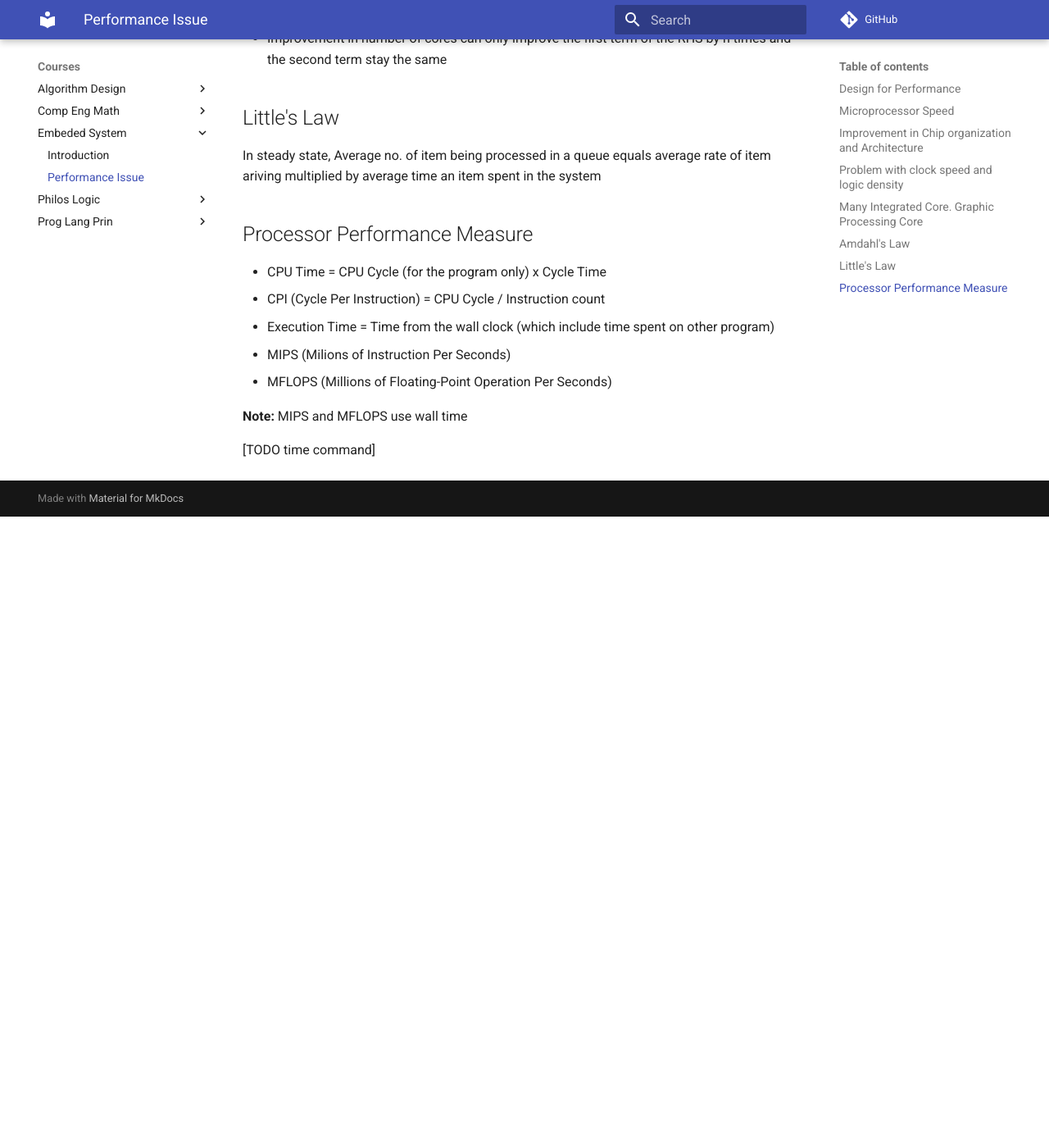
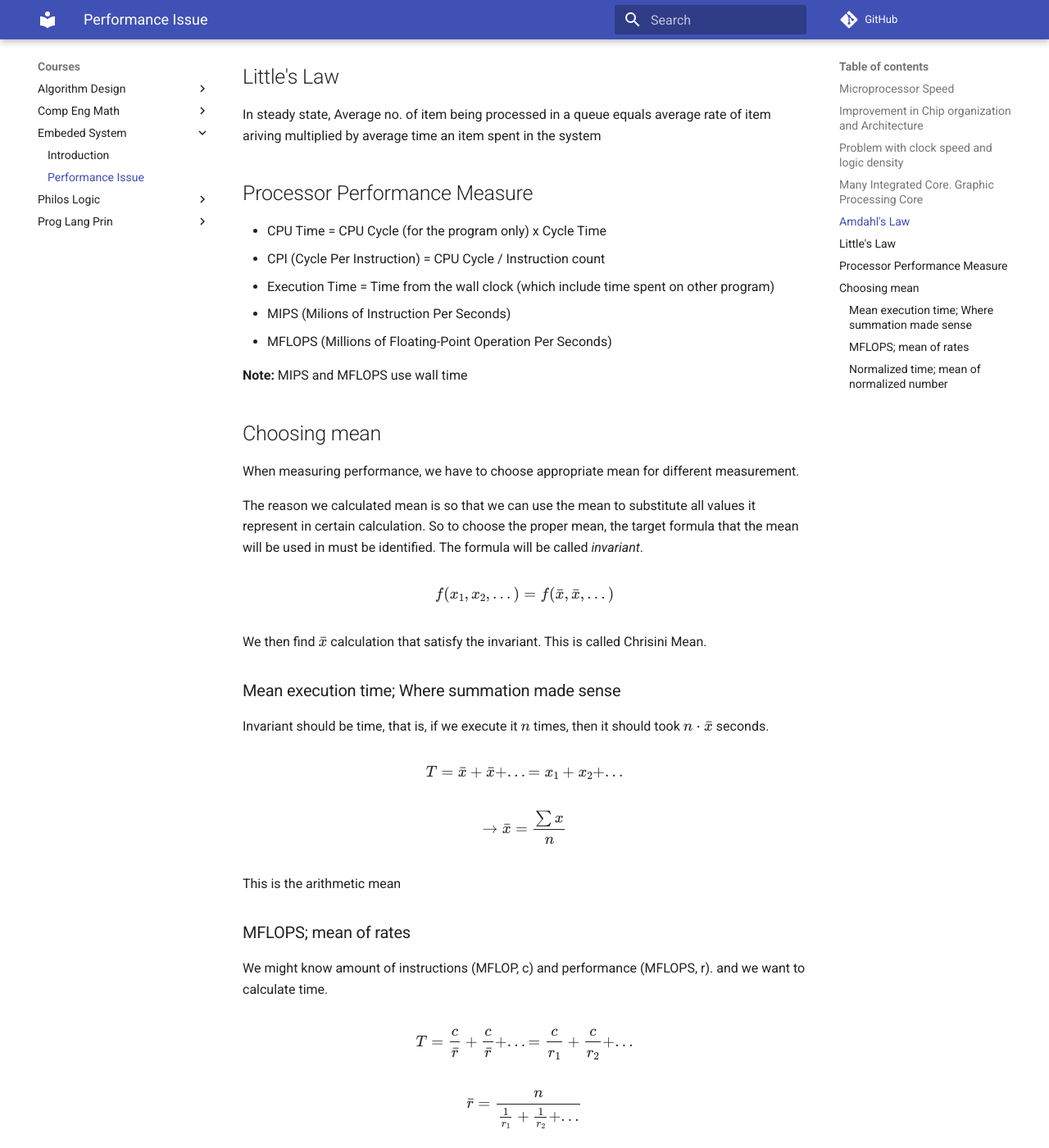
Before and after one commit to saengowp/LectureNote, an MkDocs documentation site: the page built from docs/Courses/Embeded_System/02_Performance.md, in a window 1280 px wide and 1400 px high, scrolled down 1331 px. Shown: the whole window at 82% size. Built offline with MkDocs 1.6.1 and Material for MkDocs 9.7.7, drawn with Linux system fonts in a browser that asks for light colours; comment, search, counter and statistics services are not loaded; before the commit the page ends 1961 px from its top, so only the background shows below that; some of the changed text lies outside the part shown.

Commit message:
add THU class

```diff
--- a/docs/Courses/Embeded_System/02_Performance.md
+++ b/docs/Courses/Embeded_System/02_Performance.md
@@ -1,8 +1,4 @@
 # Performance Issue
-
-## Design for Performance
-
-[TODO]
 
 ## Microprocessor Speed
 
@@ -11,10 +7,12 @@ Technique for speed:
 - Pipelining
 	- Perform all stage simultanaeusly
 	- eg. fetch the next instruction while decoding current instruction
-- Branch Prediction [TODO]
+- Branch Prediction
+	- Try to predict branch before condition is known then speculatively execute it
 - Superscalar execution
 	- execute multiple instruction that are independent simulutaneously rather just a single
-- Data flow analysis [TODO]
+- Data flow analysis
+	- Compile-time optimization to find part of program values propagated
 - Speculative execution
 
 ## Improvement in Chip organization and Architecture
@@ -55,5 +53,58 @@ average rate of item ariving multiplied by average time an item spent in the sys
 
 **Note:** MIPS and MFLOPS use wall time
 
+## Choosing mean
 
-[TODO time command]
+When measuring performance, we have to choose appropriate mean for different measurement.
+
+The reason we calculated mean is so that we can use the mean to substitute all values it represent in certain calculation.
+So to choose the proper mean, the target formula that the mean will be used in must be identified. The formula will be
+called *invariant*.
+
+$$
+f(x_1, x_2, ...) = f(\bar{x}, \bar{x}, ...)
+$$
+
+We then find $\bar{x}$ calculation that satisfy the invariant. This is called Chrisini Mean.
+
+### Mean execution time; Where summation made sense
+
+Invariant should be time, that is, if we execute it $n$ times, then it should took $n \cdot \bar{x}$ seconds.
+
+$$
+T = \bar{x} + \bar{x} + ... = x_1 + x_2 + ...
+$$
+
+$$
+\rightarrow \bar{x} = \frac{\sum{x}}{n}
+$$
+
+This is the arithmetic mean
+
+### MFLOPS; mean of rates
+
+We might know amount of instructions (MFLOP, c) and performance (MFLOPS, r). and we want to calculate time.
+
+$$
+T = \frac{c}{\bar{r}} + \frac{c}{\bar{r}} + ... = \frac{c}{r_1} + \frac{c}{r_2} + ...
+$$
+
+$$
+\bar{r} = \frac{n}{\frac{1}{r_1} + \frac{1}{r_2} + ...}
+$$
+
+This is called harmonic mean.
+
+### Normalized time; mean of normalized number
+
+This is a bit different. There are **NO** valid mean for normalized number except *geometric mean*
+
+$$
+\bar{x} = (x_1 \cdot x_2 \cdot ...)^{1/n}
+$$
+
+Because it would make sense that we can compare these normalized number using multiplication eg.
+
+> C took 2 times longer than A and B took 2 times longer than A so C took the same time as A
+
+Only geometric mean could satisfy this multiplicative property.
```
Also changed, not shown: docs/Courses/Algorithm_Design/02_Sorting.md (added, +42 -0 lines), docs/Courses/Comp_Eng_Math/02_Vector.md (added, +100 -0 lines).
